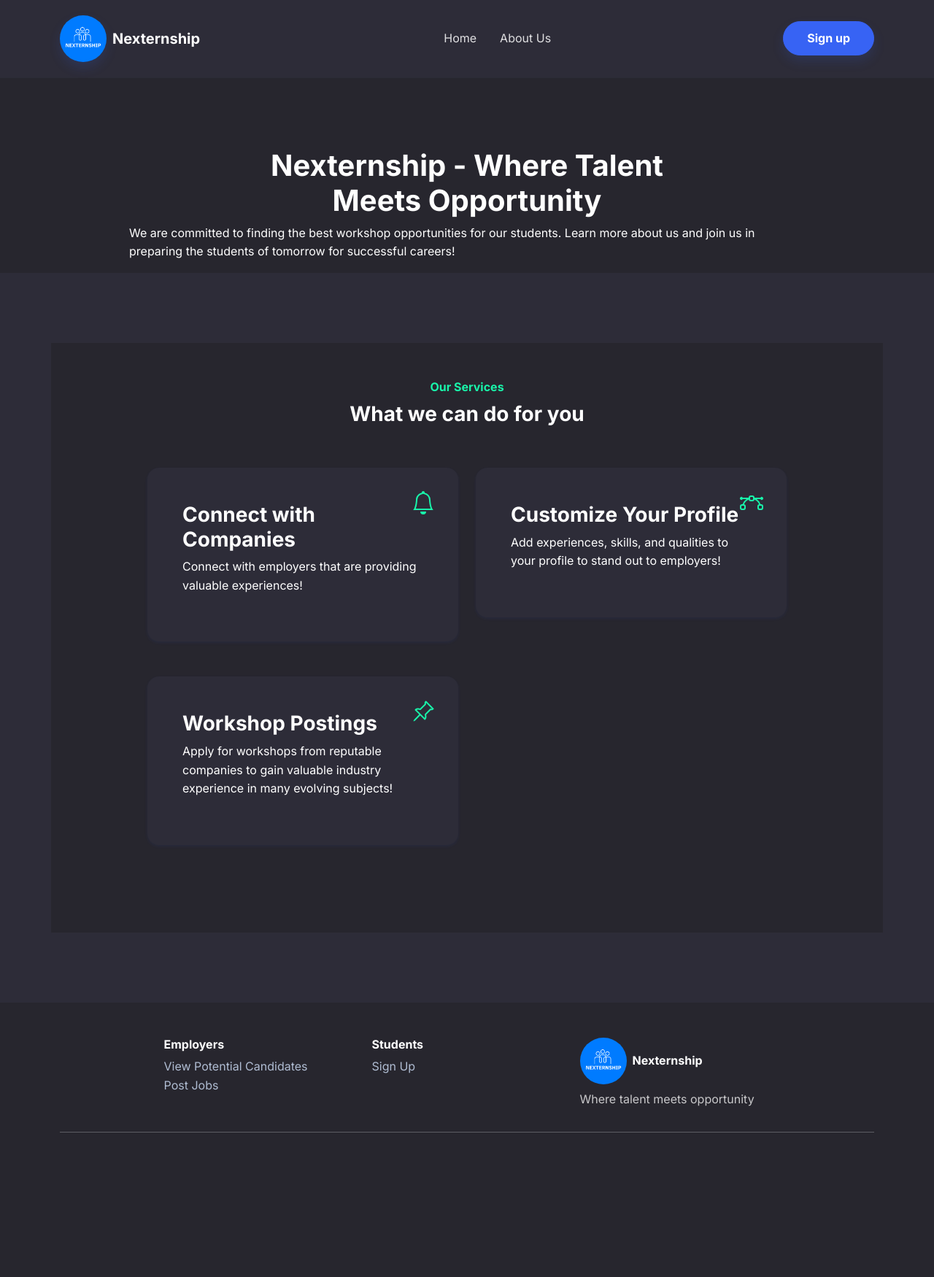
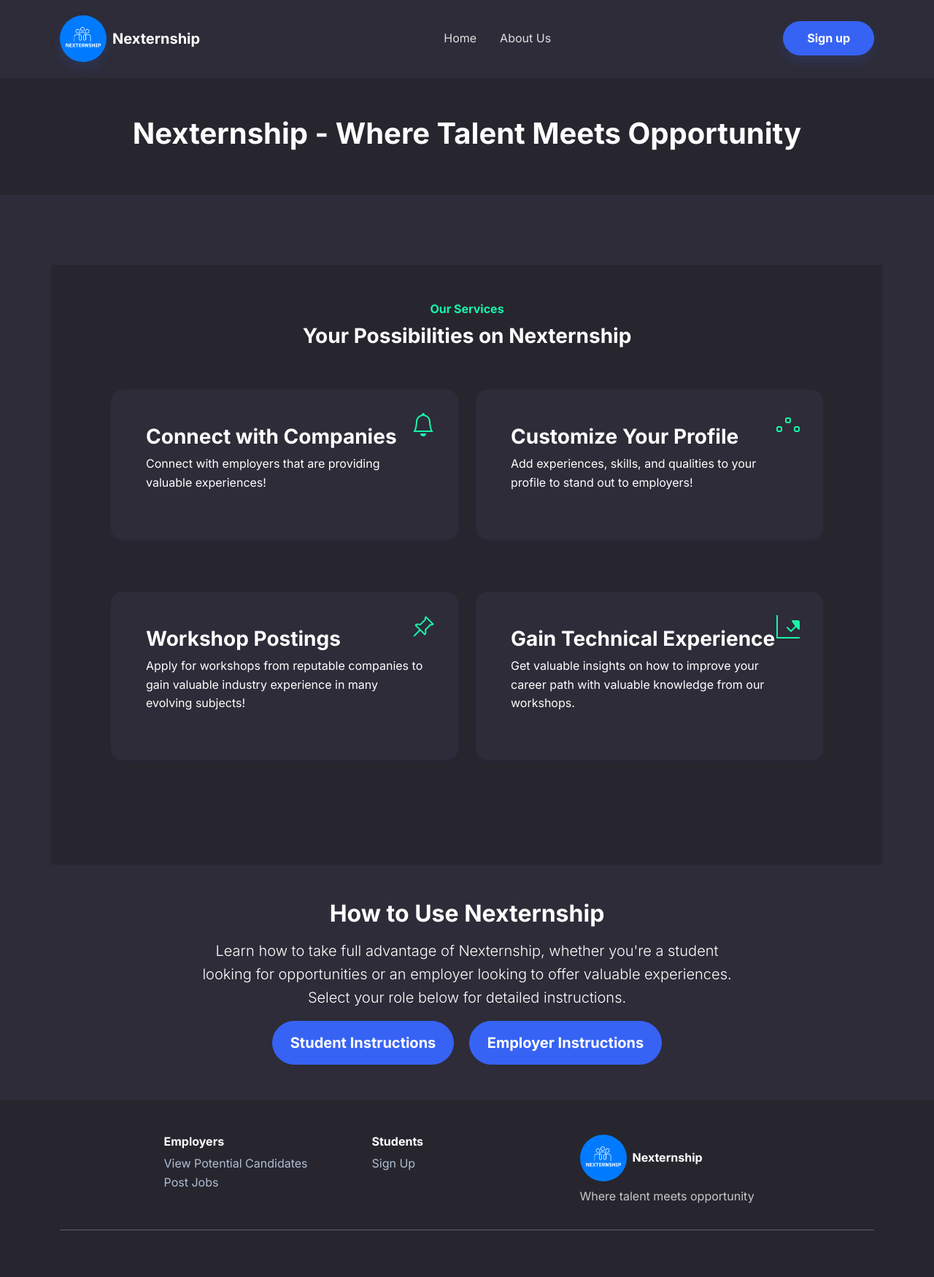
Before and after one commit to VyasSri/Nexternship, a Django app: page / in a window 1280 px wide. Shown: the whole page at 73% size. Before the commit the page ends 1552 px from the top, so only its background shows below. Run offline with Django 5.2, Linux system fonts and the light colour scheme; parts of the project's set-up code (start-up, migrations or seed data) failed here and were passed over; some libraries are stand-ins or nearby versions.

Commit message:
Fixed homepage, about us, and added instructions

```diff
--- a/ConnXt/urls.py
+++ b/ConnXt/urls.py
@@ -17,6 +17,7 @@ urlpatterns = [
     path('jobedit/', views.jobedit, name = 'jobedit'),
     path('confirmdelete/<int:id>/', views.delete_job, name = 'confirmdelete'),
     path('edit_job/<int:id>/', views.edit_job, name='edit_job'),
-    path('employer_list/', views.employer_list, name='employer_list')
-
+    path('employer_list/', views.employer_list, name='employer_list'),
+    path('studentinstructions/', views.studentinstructions, name='studentinstructions'),
+    path('employerinstructions/', views.employerinstructions, name='employerinstructions')
 ]
--- a/ConnXt/views.py
+++ b/ConnXt/views.py
@@ -231,3 +231,9 @@ def employer_list(request):
 
     # Pass the accepted applications to the template
     return render(request, 'employer_list.html', {'accepted_applications': accepted_applications,'rejected_applications': rejected_applications})
+
+def studentinstructions(request):
+    return render(request, 'studentinstructions.html')
+
+def employerinstructions(request):
+    return render(request, 'employerinstructions.html')
--- a/templates/index.html
+++ b/templates/index.html
@@ -26,80 +26,102 @@
         </div>
         {% endif %}
     </div>
-    <header class="bg-dark">
-        <div class="container pt-4 pt-xl-5">
-            <div class="row pt-5">
-                <div class="col-md-8 col-xl-6 text-center text-md-start mx-auto">
-                    <div class="text-center">
+    <header class="bg-dark d-flex align-items-center justify-content-center" style="height: 20vh;">
+        <div class="container text-center">
+            <div class="row">
+                <div class="col-12">
                     <h1 class="fw-bold">Nexternship - Where Talent Meets Opportunity</h1>
-                    </div>
-                </div>
-                <div class="col-12 col-lg-10 mx-auto">
-                    <div class="position-relative" style="display: flex;flex-wrap: wrap;justify-content: flex-end;padding-right: 46px;">
-                        <div style="position: relative;flex: 0 0 45%;transform: translate3d(-15%, 35%, 0);"></div>
-                        <p>We are committed to finding the best workshop opportunities for our students. Learn more about us and join us in preparing the students of tomorrow for successful careers!</p>
-                        <div style="position: relative;flex: 0 0 60%;transform: translate3d(0, 0%, 0);"></div>
-                    </div>
                 </div>
             </div>
         </div>
     </header>
+
     <section class="py-5"></section>
     <section>
         <div class="container bg-dark py-5">
             <div class="row">
                 <div class="col-md-8 col-xl-6 text-center mx-auto">
                     <p class="fw-bold text-success mb-2">Our Services</p>
-                    <h3 class="fw-bold">What we can do for you</h3>
+                    <h3 class="fw-bold">Your Possibilities on Nexternship</h3>
                 </div>
             </div>
             <div class="py-5 p-lg-5">
-                <div class="row row-cols-1 row-cols-md-2 mx-auto" style="max-width: 900px;">
+                <div class="row row-cols-1 row-cols-md-2 g-4 mx-auto" style="max-width: 1000px;">
                     <div class="col mb-5">
-                        <div class="card shadow-sm">
+                        <div class="card shadow-sm" style="height: 100%;">
                             <div class="card-body px-4 py-5 px-md-5">
-                                <div class="bs-icon-lg d-flex justify-content-center align-items-center mb-3 bs-icon" style="top: 1rem;right: 1rem;position: absolute;"><svg xmlns="http://www.w3.org/2000/svg" width="1em" height="1em" fill="currentColor" viewBox="0 0 16 16" class="bi bi-bell text-success">
+                                <div class="bs-icon-lg d-flex justify-content-center align-items-center mb-3 bs-icon" style="top: 1rem;right: 1rem;position: absolute;">
+                                    <svg xmlns="http://www.w3.org/2000/svg" width="1em" height="1em" fill="currentColor" viewBox="0 0 16 16" class="bi bi-bell text-success">
                                         <path d="M8 16a2 2 0 0 0 2-2H6a2 2 0 0 0 2 2M8 1.918l-.797.161A4.002 4.002 0 0 0 4 6c0 .628-.134 2.197-.459 3.742-.16.767-.376 1.566-.663 2.258h10.244c-.287-.692-.502-1.49-.663-2.258C12.134 8.197 12 6.628 12 6a4.002 4.002 0 0 0-3.203-3.92L8 1.917zM14.22 12c.223.447.481.801.78 1H1c.299-.199.557-.553.78-1C2.68 10.2 3 6.88 3 6c0-2.42 1.72-4.44 4.005-4.901a1 1 0 1 1 1.99 0A5.002 5.002 0 0 1 13 6c0 .88.32 4.2 1.22 6"></path>
-                                    </svg></div>
+                                    </svg>
+                                </div>
                                 <h3 class="fw-bold card-title">Connect with Companies</h3>
                                 <p>Connect with employers that are providing valuable experiences!</p>
-
                             </div>
                         </div>
                     </div>
                     <div class="col mb-5">
-                        <div class="card shadow-sm">
+                        <div class="card shadow-sm" style="height: 100%;">
                             <div class="card-body px-4 py-5 px-md-5">
-                                <div class="bs-icon-lg d-flex justify-content-center align-items-center mb-3 bs-icon" style="top: 1rem;right: 1rem;position: absolute;"><svg xmlns="http://www.w3.org/2000/svg" width="1em" height="1em" fill="currentColor" viewBox="0 0 16 16" class="bi bi-bezier text-success">
+                                <div class="bs-icon-lg d-flex justify-content-center align-items-center mb-3 bs-icon" style="top: 1rem;right: 1rem;position: absolute;">
+                                    <svg xmlns="http://www.w3.org/2000/svg" width="1em" height="1em" fill="currentColor" viewBox="0 0 16 16" class="bi bi-bezier text-success">
                                         <path fill-rule="evenodd" d="M0 10.5A1.5 1.5 0 0 1 1.5 9h1A1.5 1.5 0 0 1 4 10.5v1A1.5 1.5 0 0 1 2.5 13h-1A1.5 1.5 0 0 1 0 11.5zm1.5-.5a.5.5 0 0 0-.5.5v1a.5.5 0 0 0 .5.5h1a.5.5 0 0 0 .5-.5v-1a.5.5 0 0 0-.5-.5zm10.5.5A1.5 1.5 0 0 1 13.5 9h1a1.5 1.5 0 0 1 1.5 1.5v1a1.5 1.5 0 0 1-1.5 1.5h-1a1.5 1.5 0 0 1-1.5-1.5zm1.5-.5a.5.5 0 0 0-.5.5v1a.5.5 0 0 0 .5.5h1a.5.5 0 0 0 .5-.5v-1a.5.5 0 0 0-.5-.5zM6 4.5A1.5 1.5 0 0 1 7.5 3h1A1.5 1.5 0 0 1 10 4.5v1A1.5 1.5 0 0 1 8.5 7h-1A1.5 1.5 0 0 1 6 5.5zM7.5 4a.5.5 0 0 0-.5.5v1a.5.5 0 0 0 .5.5h1a.5.5 0 0 0 .5-.5v-1a.5.5 0 0 0-.5-.5z"></path>
-                                        <path d="M6 4.5H1.866a1 1 0 1 0 0 1h2.668A6.517 6.517 0 0 0 1.814 9H2.5c.123 0 .244.015.358.043a5.517 5.517 0 0 1 3.185-3.185A1.503 1.503 0 0 1 6 5.5zm3.957 1.358A1.5 1.5 0 0 0 10 5.5v-1h4.134a1 1 0 1 1 0 1h-2.668a6.517 6.517 0 0 1 2.72 3.5H13.5c-.123 0-.243.015-.358.043a5.517 5.517 0 0 0-3.185-3.185z"></path>
-                                    </svg></div>
+                                    </svg>
+                                </div>
                                 <h3 class="fw-bold card-title">Customize Your Profile</h3>
                                 <p>Add experiences, skills, and qualities to your profile to stand out to employers!</p>
-                                <p></p>
                             </div>
                         </div>
                     </div>
-                    <div class="col mb-4">
-                        <div class="card shadow-sm">
+                    <div class="col mb-5">
+                        <div class="card shadow-sm" style="height: 100%;">
                             <div class="card-body px-4 py-5 px-md-5">
-                                <div class="bs-icon-lg d-flex justify-content-center align-items-center mb-3 bs-icon" style="top: 1rem;right: 1rem;position: absolute;"><svg xmlns="http://www.w3.org/2000/svg" width="1em" height="1em" fill="currentColor" viewBox="0 0 16 16" class="bi bi-pin-angle text-success">
+                                <div class="bs-icon-lg d-flex justify-content-center align-items-center mb-3 bs-icon" style="top: 1rem;right: 1rem;position: absolute;">
+                                    <svg xmlns="http://www.w3.org/2000/svg" width="1em" height="1em" fill="currentColor" viewBox="0 0 16 16" class="bi bi-pin-angle text-success">
                                         <path d="M9.828.722a.5.5 0 0 1 .354.146l4.95 4.95a.5.5 0 0 1 0 .707c-.48.48-1.072.588-1.503.588-.177 0-.335-.018-.46-.039l-3.134 3.134a5.927 5.927 0 0 1 .16 1.013c.046.702-.032 1.687-.72 2.375a.5.5 0 0 1-.707 0l-2.829-2.828-3.182 3.182c-.195.195-1.219.902-1.414.707-.195-.195.512-1.22.707-1.414l3.182-3.182-2.828-2.829a.5.5 0 0 1 0-.707c.688-.688 1.673-.767 2.375-.72a5.922 5.922 0 0 1 1.013.16l3.134-3.133a2.772 2.772 0 0 1-.04-.461c0-.43.108-1.022.589-1.503a.5.5 0 0 1 .353-.146zm.122 2.112v-.002zm0-.002v.002a.5.5 0 0 1-.122.51L6.293 6.878a.5.5 0 0 1-.511.12H5.78l-.014-.004a4.507 4.507 0 0 0-.288-.076 4.922 4.922 0 0 0-.765-.116c-.422-.028-.836.008-1.175.15l5.51 5.509c.141-.34.177-.753.149-1.175a4.924 4.924 0 0 0-.192-1.054l-.004-.013v-.001a.5.5 0 0 1 .12-.512l3.536-3.535a.5.5 0 0 1 .532-.115l.096.022c.087.017.208.034.344.034.114 0 .23-.011.343-.04L9.927 2.028c-.029.113-.04.23-.04.343a1.779 1.779 0 0 0 .062.46z"></path>
-                                    </svg></div>
+                                    </svg>
+                                </div>
                                 <h3 class="fw-bold card-title">Workshop Postings</h3>
                                 <p>Apply for workshops from reputable companies to gain valuable industry experience in many evolving subjects!</p>
                             </div>
                         </div>
                     </div>
-                    <div class="col mb-4">
-                        <div class="card shadow-sm"></div>
+                    <div class="col mb-5">
+                        <div class="card shadow-sm" style="height: 100%;">
+                            <div class="card-body px-4 py-5 px-md-5">
+                                <div class="bs-icon-lg d-flex justify-content-center align-items-center mb-3 bs-icon" style="top: 1rem;right: 1rem;position: absolute;">
+                                    <svg xmlns="http://www.w3.org/2000/svg" width="1em" height="1em" fill="currentColor" viewBox="0 0 16 16" class="bi bi-graph-up text-success">
+                                        <path d="M0 0h1v15h15v1H0V0zm15.5 4a.5.5 0 0 0-.5-.5H11a.5.5 0 0 0-.354.854L12.793 7.5 10 10.293 7.854 8.146a.5.5 0 1 0-.708.708l2.5 2.5a.5.5 0 0 0 .707 0L13.5 8.207l1.646 1.647a.5.5 0 0 0 .854-.353V4z"></path>
+                                    </svg>
+                                </div>
+                                <h3 class="fw-bold card-title">Gain Technical Experience</h3>
+                                <p>Get valuable insights on how to improve your career path with valuable knowledge from our workshops.</p>
+                            </div>
+                        </div>
                     </div>
                 </div>
             </div>
         </div>
     </section>
-    <section></section>
-    <section class="py-5"></section>
+
+    <!-- Instructions and Buttons Section -->
+    <section class="py-5">
+        <div class="container">
+            <div class="row justify-content-center text-center">
+                <div class="col-lg-8">
+                    <h2 class="fw-bold mb-3">How to Use Nexternship</h2>
+                    <p class="lead">Learn how to take full advantage of Nexternship, whether you're a student looking for opportunities or an employer looking to offer valuable experiences. Select your role below for detailed instructions.</p>
+                </div>
+            </div>
+            <div class="row justify-content-center">
+                <div class="col-md-8 text-center">
+                    <a href="{% url 'studentinstructions' %}" class="btn btn-primary btn-lg px-4 mx-2">Student Instructions</a>
+                    <a href="{% url 'employerinstructions' %}" class="btn btn-primary btn-lg px-4 mx-2">Employer Instructions</a>
+                </div>
+            </div>
+        </div>
+    </section>
+
     <script src="{% static 'bootstrap/js/bootstrap.min.js' %}"></script>
     <script src="{% static 'js/bold-and-dark.js' %}"></script>
     <script src="{% static 'js/Simple-Slider-swiper-bundle.min.js' %}"></script>
```
Also changed, not shown: templates/aboutus.html (+9 -5 lines), templates/employerinstructions.html (added, +71 -0 lines), templates/studentinstructions.html (added, +64 -0 lines), db.sqlite3, static/img/NexternshipBuilding.png (added). Lines whose indentation alone changed are shown as unchanged.
